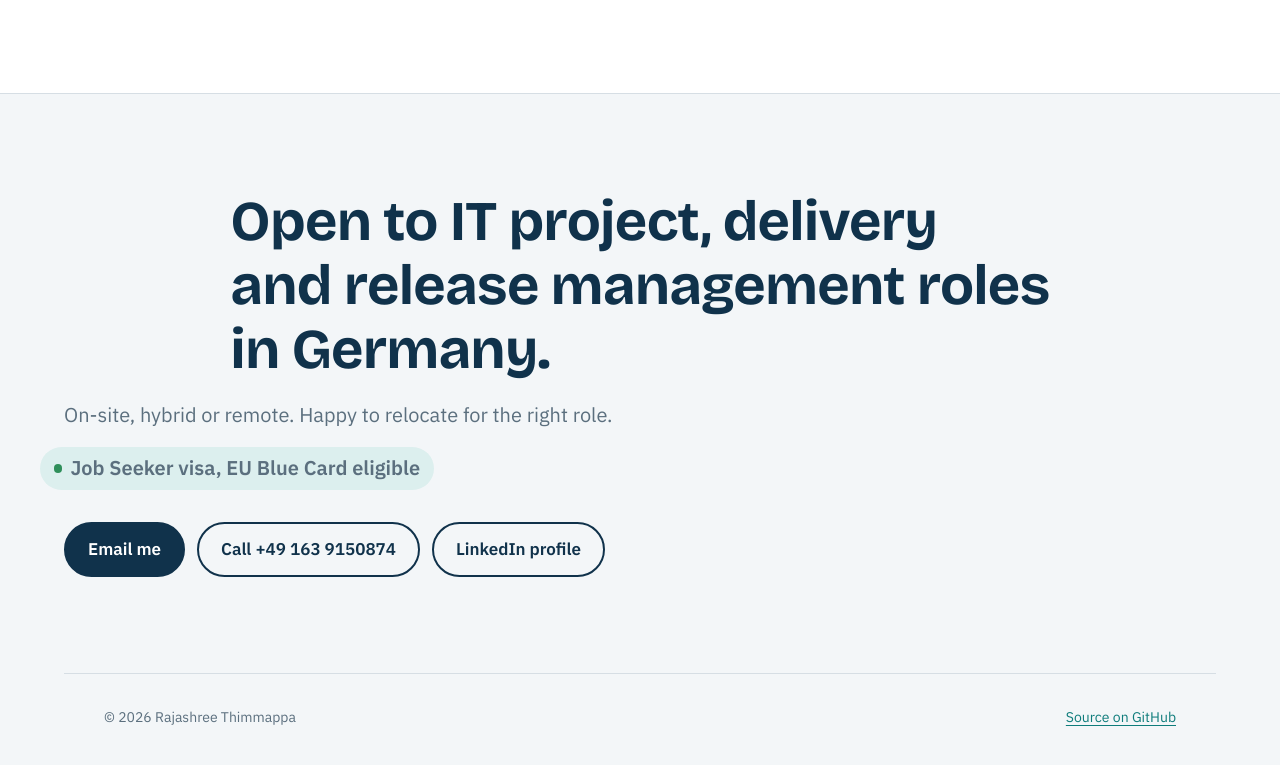
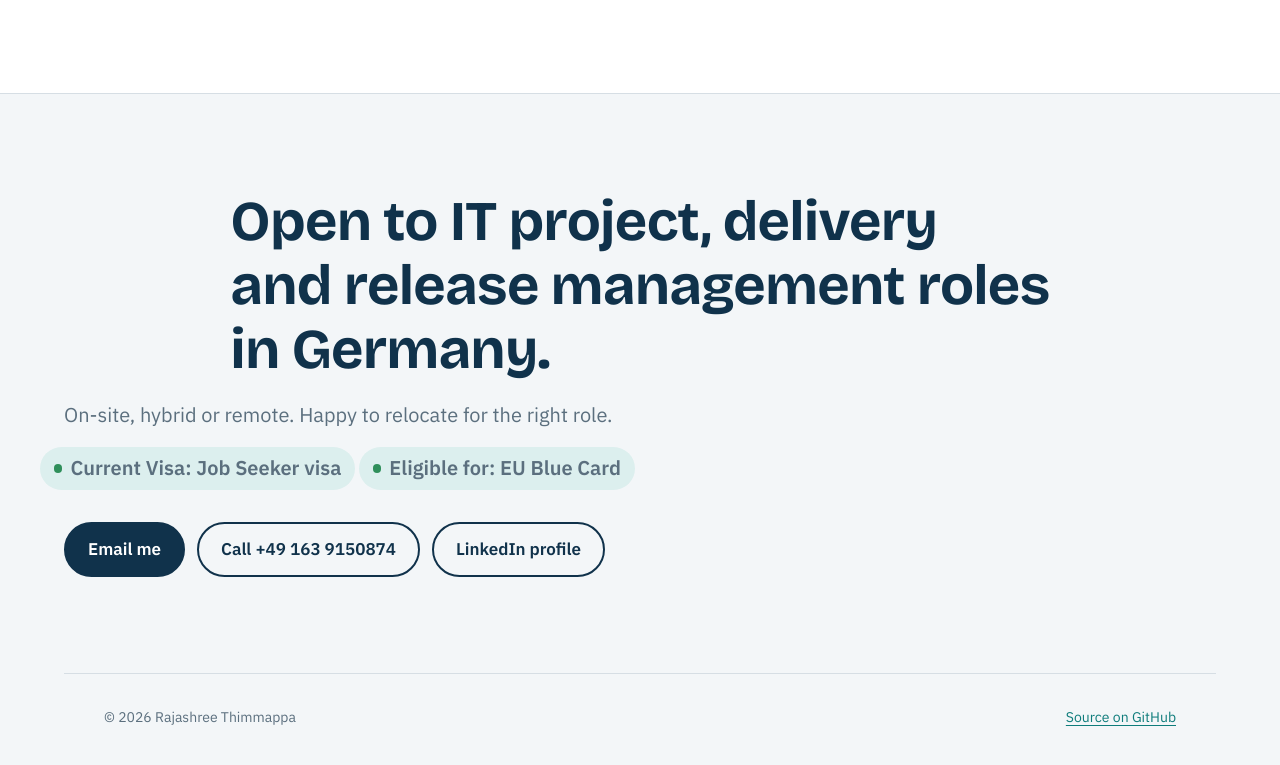
Before and after one commit to rajashreethimmappa/rajashree-portfolio, a plain HTML site: page index.html in a window 1280 px wide. Shown: the part 7434-8199 px from the top of the page. Drawn offline with Linux system fonts and the light colour scheme.

Commit message:
changed Visa status into 2 lines

```diff
--- a/index.html
+++ b/index.html
@@ -574,7 +574,8 @@
     <section class="section contact" id="contact" aria-labelledby="contact-title">
       <h2 id="contact-title">Open to IT project, delivery and release management roles in Germany.</h2>
       <p>On-site, hybrid or remote. Happy to relocate for the right role.</p>
-      <p class="contact-status"><span class="status-dot" aria-hidden="true"></span>Job Seeker visa, EU Blue Card eligible</p>
+      <p class="contact-status"><span class="status-dot" aria-hidden="true"></span>Current Visa: Job Seeker visa</p>
+      <p class="contact-status"><span class="status-dot" aria-hidden="true"></span>Eligible for: EU Blue Card </p>
       <div class="contact-actions">
         <a class="btn btn-primary" href="mailto:rajashree.thimmappa1249@gmail.com">Email me</a>
         <a class="btn btn-quiet" href="tel:+491639150874">Call +49 163 9150874</a>
```
